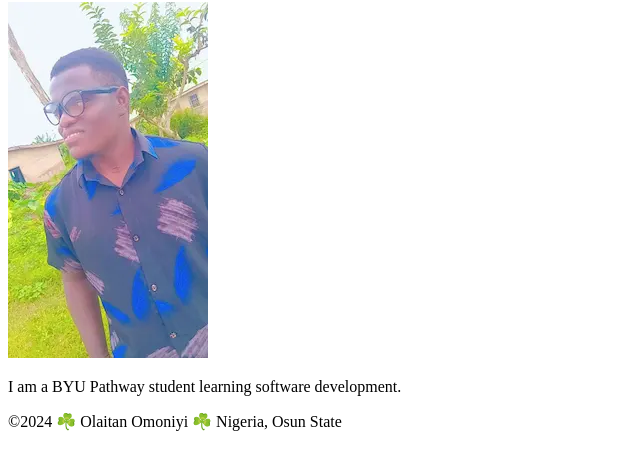
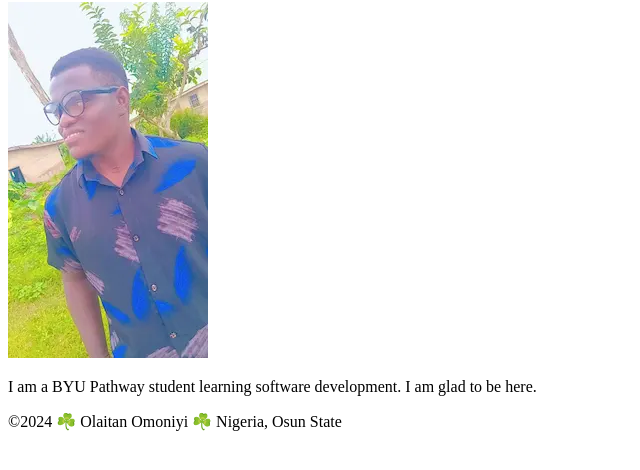
Before and after one commit to Olaitan1196/WDD130, a plain HTML site: page index.html in a window 1280 px wide. Shown: the part 104-574 px from the top of the page, without its empty margins (0-640 px from the left). Drawn offline with Linux system fonts and the light colour scheme.

Commit message:
I have changed the paragraph section by adding more about my interest.

```diff
--- a/index.html
+++ b/index.html
@@ -15,7 +15,7 @@
         <main>
             <h1>Olaitan Omoniyi | WDD 130</h1>
             <img src="images/profile.webp" alt="Hello, my name is Olaitan Omoniyi" width="200">
-            <p>I am a BYU Pathway student learning software development.</p>
+            <p>I am a BYU Pathway student learning software development. I am glad to be here.</p>
         </main>
         <footer>
             <p>©2024 ☘️ Olaitan Omoniyi ☘️ Nigeria, Osun State</p>
```
